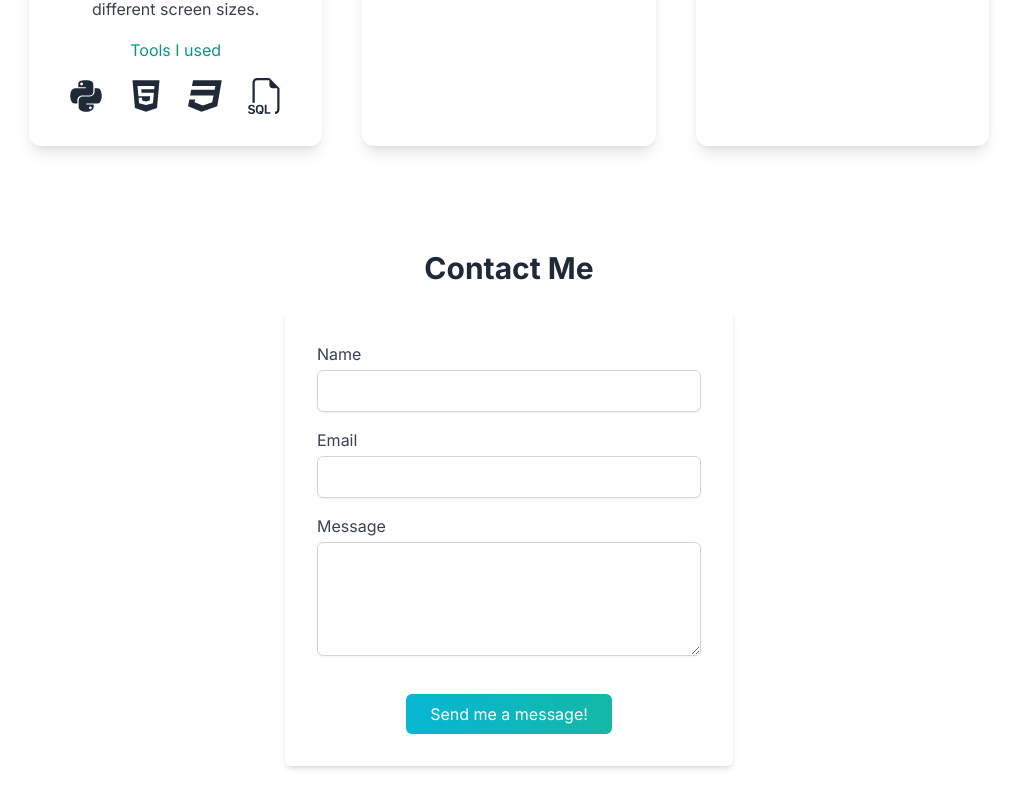
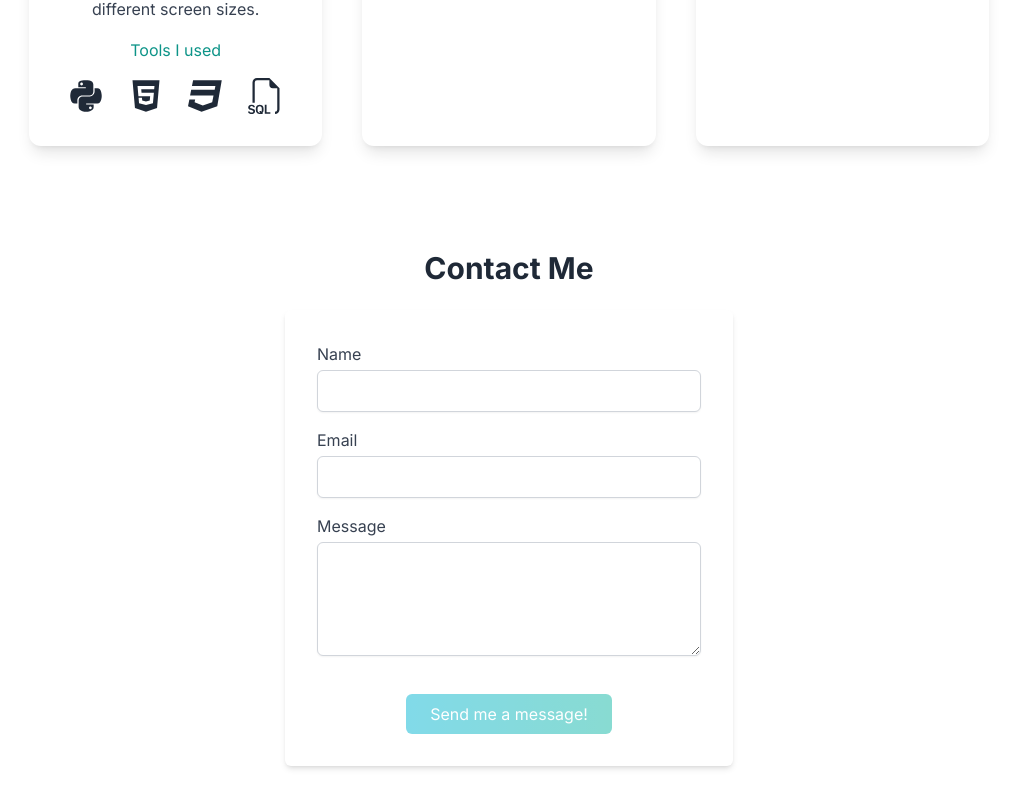
Before and after one commit to MateuszGrabarczyk/My-portfolio-website, a Next.js app: page / in a window 1280 px wide. Shown: the part 2342-3150 px from the top of the page, without its empty margins (131-1148 px from the left). Built offline with nearby package versions, Linux system fonts and the light colour scheme.

Commit message:
🐛Update Contact form submit button disabled logic

```diff
--- a/src/components/Contact.tsx
+++ b/src/components/Contact.tsx
@@ -48,7 +48,7 @@ const Contact = () => {
           validationSchema={validationSchema}
           onSubmit={handleSubmit}
         >
-          {({ isValid }) => (
+          {({ isValid, dirty }) => (
             <Form>
               <div className="mb-4">
                 <label
@@ -115,9 +115,9 @@ const Contact = () => {
                 <button
                   type="submit"
                   className={`bg-gradient-to-r from-cyan-500 to-teal-500 text-white px-6 py-2 rounded-md mt-4 ${
-                    !isValid ? "opacity-50 cursor-not-allowed" : ""
+                    !(isValid && dirty) ? "opacity-50 cursor-not-allowed" : ""
                   }`}
-                  disabled={!isValid}
+                  disabled={!(isValid && dirty)}
                 >
                   Send me a message!
                 </button>
```
